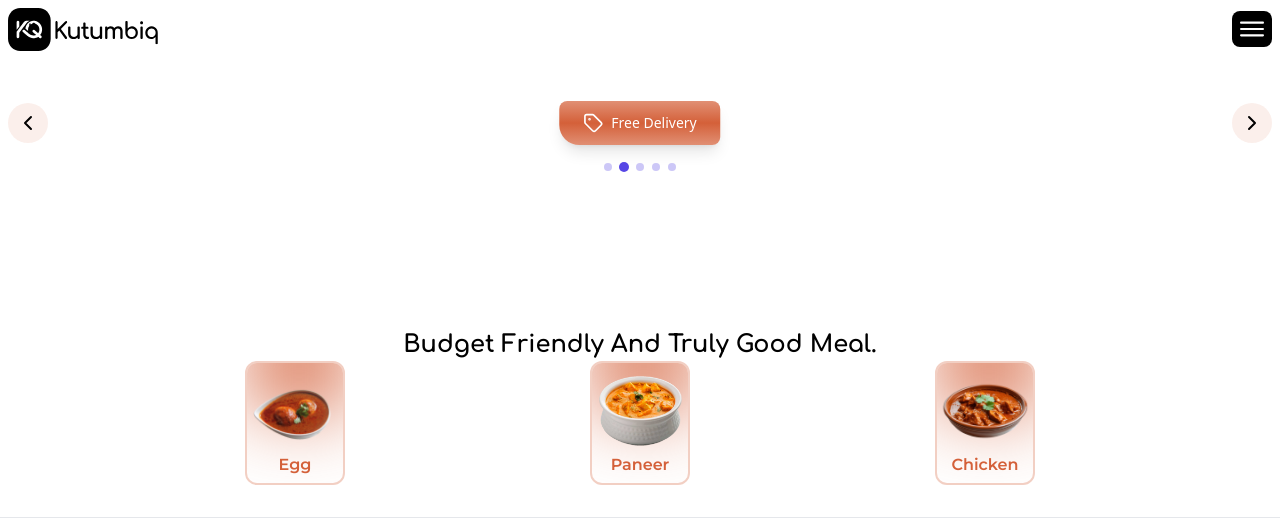
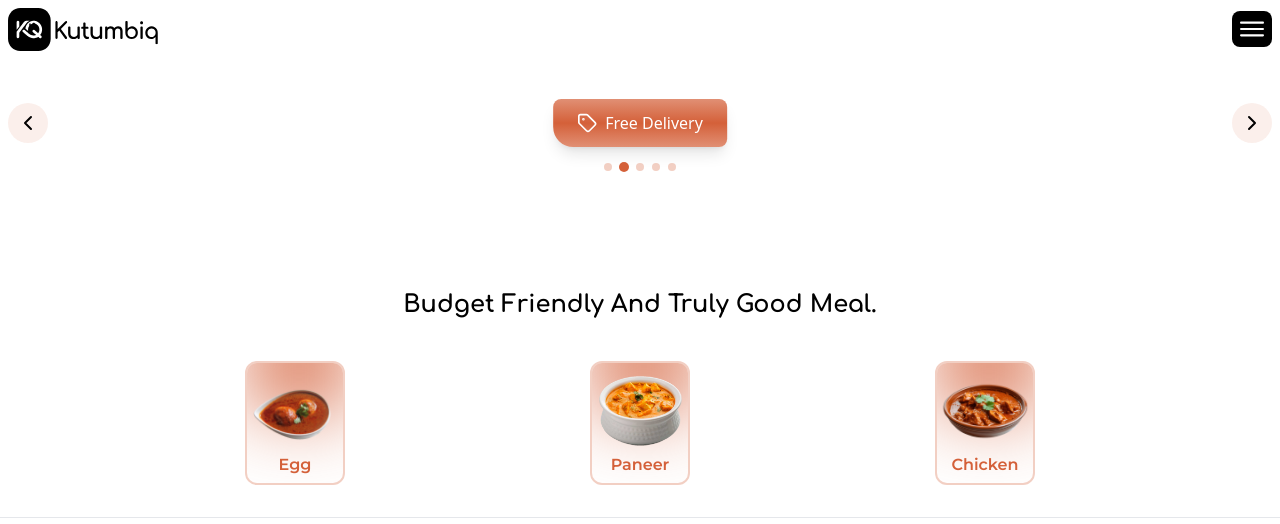
Before and after one commit to pankajrampawar/kutumbiq, a Next.js app: page /services/tiffin in a window 1280 px wide. Shown: the top 524 px of the page. Built offline with nearby package versions, Linux system fonts and the light colour scheme; no server answers; the database is empty.

Commit message:
scrolling animation added

```diff
--- a/app/services/tiffin/page.js
+++ b/app/services/tiffin/page.js
@@ -93,7 +93,7 @@ export default function Tiffin() {
 
             {/* Hero section */}
             <section className="flex flex-col items-center">
-                <div className="flex justify-center items-center text-center mt-[8%] px-[5%] pt-10">
+                <div className="flex justify-center items-center text-center mt-[8%] px-[5%] pb-10">
                     <h1 className={`text-2xl font-bold ${comfortaa.className}`}>
                         Budget Friendly And Truly Good Meal.
                     </h1>
--- a/app/testComponents/priceCard.js
+++ b/app/testComponents/priceCard.js
@@ -2,7 +2,7 @@ import { motion } from 'framer-motion';
 import { useState } from 'react';
 
 export const PriceCard = ({ price }) => {
-    const discountedPrice = price / 2;
+    const discountedPrice = price * 0.75;
 
     return (
         <motion.div
--- a/app/ui/components/tiffin/scrollCard.js
+++ b/app/ui/components/tiffin/scrollCard.js
@@ -110,7 +110,7 @@ export function AutoScrollCards() {
                         aria-label={`Offer ${currentIndex + 1} of ${offers.length}`}
                     >
                         <Tag className="h-5 w-5" aria-hidden="true" />
-                        <span className="text-sm font-medium whitespace-nowrap">
+                        <span className="text-base font-medium whitespace-nowrap">
                             {offers[currentIndex].text}
                         </span>
                     </motion.div>
@@ -128,8 +128,8 @@ export function AutoScrollCards() {
                         key={index}
                         onClick={() => handleDotClick(index)}
                         className={`h-2 w-2 rounded-full transition-all duration-300 ${index === currentIndex
-                            ? "bg-primary scale-125"
-                            : "bg-primary/30 hover:bg-white/50"
+                            ? "bg-rustOrange scale-125"
+                            : "bg-rustOrange/30 hover:bg-white/50"
                             }`}
                         role="tab"
                         aria-selected={index === currentIndex}
--- a/app/ui/components/tiffin/tiffinCard.js
+++ b/app/ui/components/tiffin/tiffinCard.js
@@ -47,7 +47,7 @@ export default function TiffinCard({ id, title, price, description, src, alt, se
             <section className="flex justify-between gap-2 items-center ">
                 <div className="absolute top-0 left-0">
                     <span className="px-2 py-1 bg-red-100 text-red-600 text-xs rounded">
-                        50% OFF
+                        25% OFF
                     </span>
                 </div>
                 <article className="flex-1 ">
--- a/app/ui/components/tiffin/vendorCard.js
+++ b/app/ui/components/tiffin/vendorCard.js
@@ -38,7 +38,7 @@ export default function VendorCard({
             >
                 <div className="absolute top-0 right-0">
                     <span className={` ${montserrat.className} p-2 px-3 text-[14px] font-bold text-white rounded bg-gradient-to-b from-rustOrange/70 via-rustOrange to-rustOrange/70 rounded-bl-[20px]`}>
-                        50% OFF <span className="text-lg ml-2">🎉</span>
+                        25% OFF <span className="text-lg ml-2">🎉</span>
                     </span>
                 </div>
 
```
